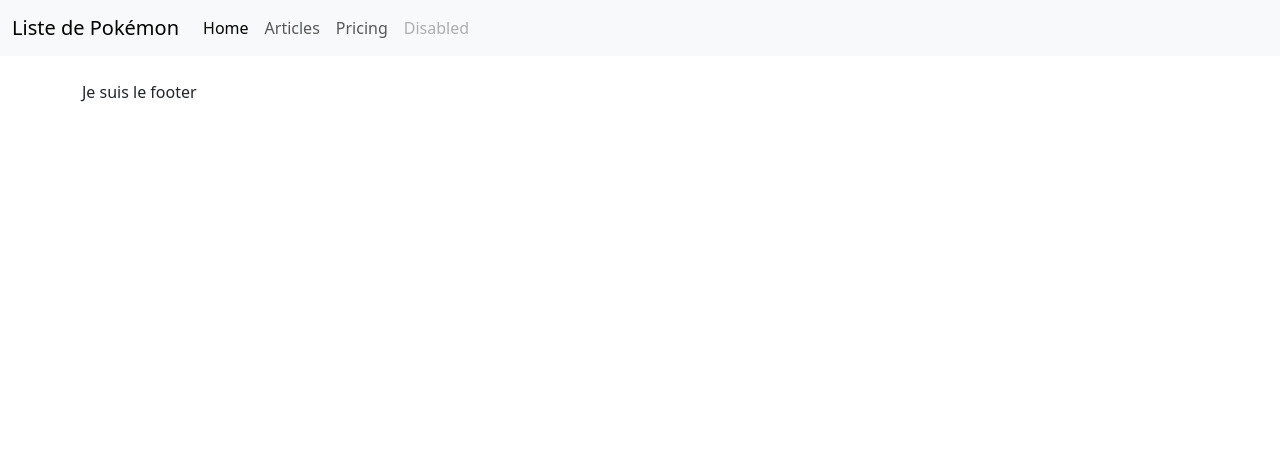
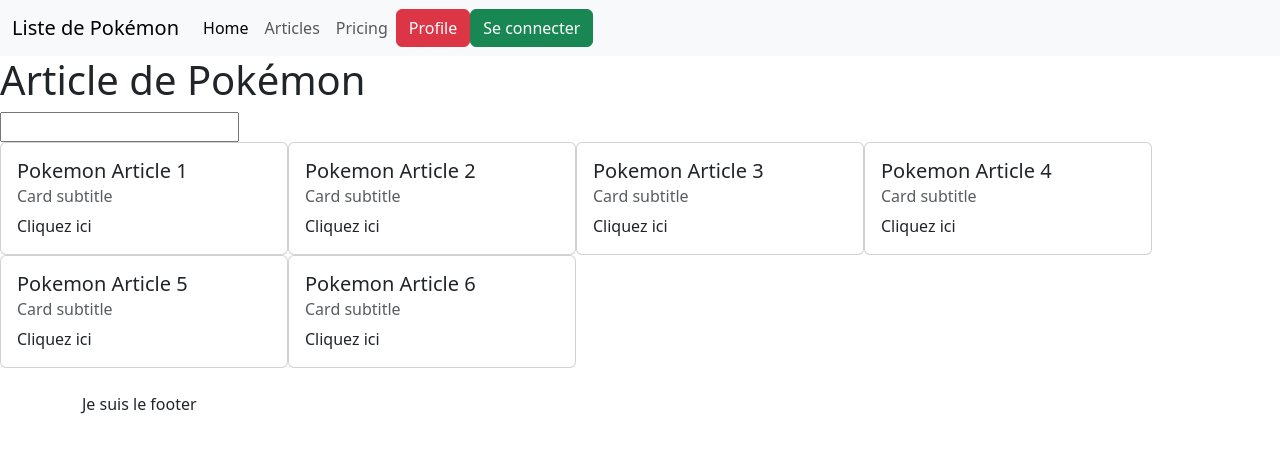
Before and after one commit to Bahaaeddine29/pokemon-app, an Angular app: page /article in a window 1280 px wide. Before the commit this address led to /. Shown: the top 452 px of the page. Built offline with nearby package versions, Linux system fonts and the light colour scheme.

Commit message:
ajout d'une fontion keyup

```diff
--- a/src/app/app-routing.module.ts
+++ b/src/app/app-routing.module.ts
@@ -6,7 +6,7 @@
 
 const routes: Routes = [
   {path: '', component: HomeComponent},
-  {path: 'Articles', component: ArticleComponent}
+  {path: 'article', component: ArticleComponent}
 ];
 
 @NgModule({
--- a/src/app/article/article.component.html
+++ b/src/app/article/article.component.html
@@ -0,0 +1,22 @@
+<h1> Article de Pokémon </h1>
+
+<input
+  #input
+  (keyup.enter)=" resultForm (input.value)"
+  type="string"
+  >
+
+
+<div class="card-group">
+
+    <div *ngFor="let article of Articles">
+<div class="card" style="width: 18rem;">
+        <div class="card-body">
+        <h5 class="card-title"> {{ article }}</h5>
+        <h6 class="card-subtitle mb-2 text-body-secondary">Card subtitle</h6>
+        <p (click)="afficheArticle(article)"        class="card-text">Cliquez ici </p>
+
+        </div>
+    </div>
+</div>
+</div>
--- a/src/app/article/article.component.ts
+++ b/src/app/article/article.component.ts
@@ -2,14 +2,26 @@
 
 @Component({
   selector: 'app-article',
-  template: `
-    <p>
-      article works!
-    </p>
-  `,
-  styles: [
-  ]
+  templateUrl: `article.component.html`,
+
 })
 export class ArticleComponent {
 
+  afficheArticle(article: string) : void {
+    console.log("Vous avez selectionner cette article");
+  }
+
+  resultForm (form: string) : void {
+    console.log("Vous avez écrit dans le formulaire ceci : " + form);
+  }
+
+  Articles: string[] = [
+    "Pokemon Article 1",
+    "Pokemon Article 2",
+    "Pokemon Article 3",
+    "Pokemon Article 4",
+    "Pokemon Article 5",
+    "Pokemon Article 6"
+  ]
+
 }
--- a/src/app/navbar/navbar.component.html
+++ b/src/app/navbar/navbar.component.html
@@ -1,6 +1,6 @@
 <nav class="navbar navbar-expand-lg bg-body-tertiary">
   <div class="container-fluid">
-      <a class="navbar-brand" href="#">Liste de Pokémon </a>
+    <a class="navbar-brand" href="#">Liste de Pokémon</a>
     <button class="navbar-toggler" type="button" data-bs-toggle="collapse" data-bs-target="#navbarNav" aria-controls="navbarNav" aria-expanded="false" aria-label="Toggle navigation">
       <span class="navbar-toggler-icon"></span>
     </button>
@@ -15,9 +15,20 @@
         <li class="nav-item">
           <a class="nav-link" href="#">Pricing</a>
         </li>
-          <li class="nav-item">
-            <a class="nav-link disabled" aria-disabled="true">Disabled</a>
-          </li>
+
+      </ul>
+
+      <ul class="navbar-nav ml-auto">
+
+        <div *ngIf="isConnected == 0">
+          <button class="btn btn-danger" href="#"> Profile </button>
+        </div>
+
+        <div *ngIf="isConnected == 0">
+          <button class="btn btn-success" href="#"> Se connecter </button>
+        </div>
+
+
       </ul>
     </div>
   </div>
--- a/src/app/navbar/navbar.component.ts
+++ b/src/app/navbar/navbar.component.ts
@@ -7,4 +7,7 @@
 })
 export class NavbarComponent {
 
+  // Cette variable ce change a la connexion
+  isConnected : number =0;
+
 }
```
Lines whose indentation alone changed are shown as unchanged.
